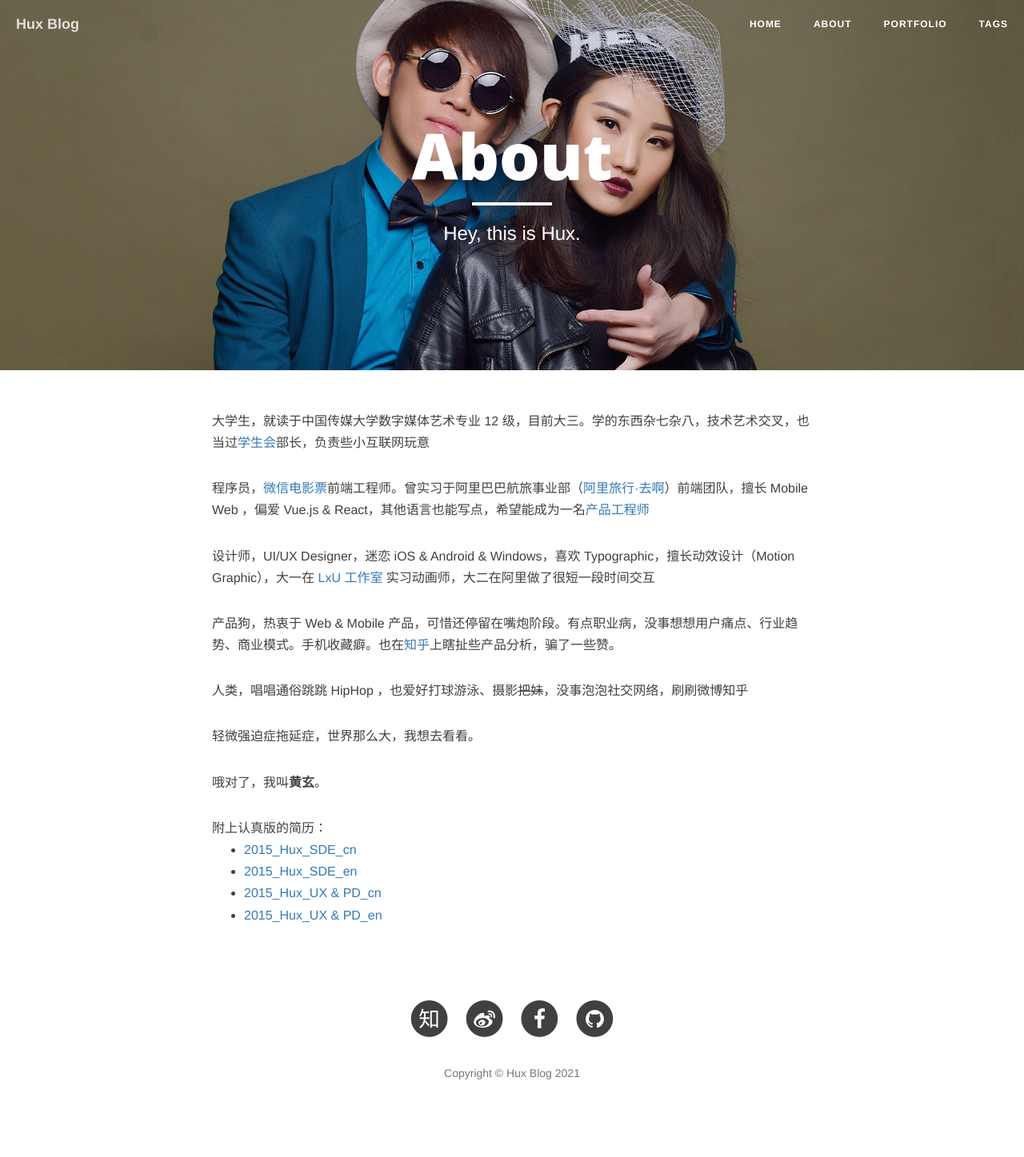
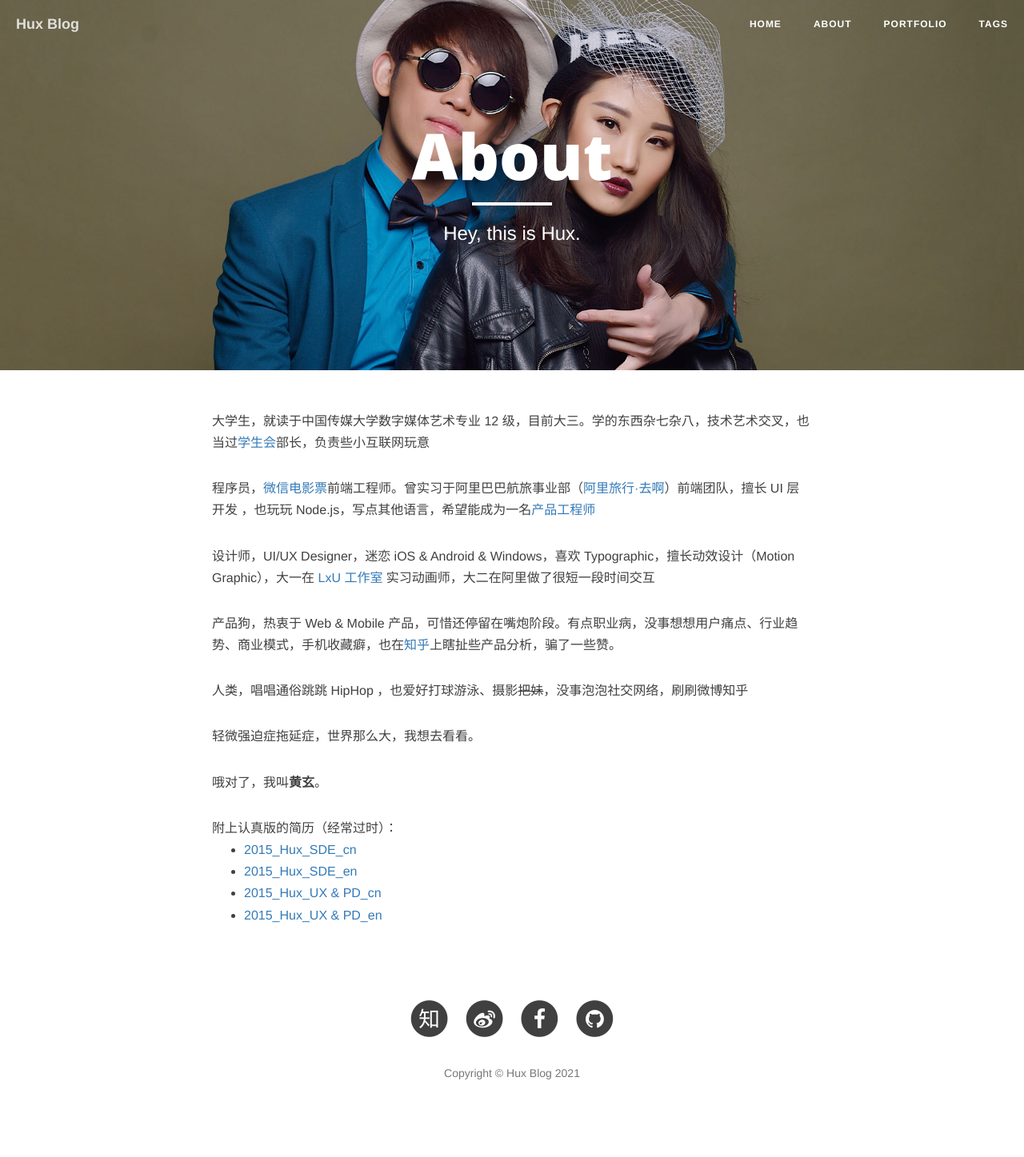
Before and after one commit to q97236143/Huxproh, a Jekyll site: the page built from about.html, in a window 1280 px wide. Shown: the whole page at 80% size. Built offline with Jekyll 4.4.1, drawn with Linux system fonts in a browser that asks for light colours; nearby versions of some CDN libraries; comment, search, counter and statistics services are not loaded.

Commit message:
update about-page

```diff
--- a/about.html
+++ b/about.html
@@ -7,12 +7,12 @@ header-img: "img/about-bg.jpg"
 
 <p>大学生，就读于中国传媒大学数字媒体艺术专业 12 级，目前大三。学的东西杂七杂八，技术艺术交叉，也当过<a href="http://www.cucxsh.cn/" target="_blank">学生会</a>部长，负责些小互联网玩意</p>
 
-<p>程序员，<a href="http://m.wepiao.com/index.html">微信电影票</a>前端工程师。曾实习于阿里巴巴航旅事业部（<a href="http://alitrip.com" target="_blank">阿里旅行·去啊</a>）前端团队，擅长 Mobile Web ，偏爱 Vue.js & React，其他语言也能写点，希望能成为一名<a href="http://www.zhihu.com/question/19589966/answer/12550259">产品工程师</a></p>
+<p>程序员，<a href="http://m.wepiao.com/index.html">微信电影票</a>前端工程师。曾实习于阿里巴巴航旅事业部（<a href="http://alitrip.com" target="_blank">阿里旅行·去啊</a>）前端团队，擅长 UI 层开发 ，也玩玩 Node.js，写点其他语言，希望能成为一名<a href="http://www.zhihu.com/question/19589966/answer/12550259">产品工程师</a></p>
 
 <p>设计师，UI/UX Designer，迷恋 iOS & Android & Windows，喜欢 Typographic，擅长动效设计（Motion Graphic），大一在
 <a href="http://weibo.com/lxustudio" target="_blank">LxU 工作室</a> 实习动画师，大二在阿里做了很短一段时间交互 </p>
 
-<p>产品狗，热衷于 Web & Mobile 产品，可惜还停留在嘴炮阶段。有点职业病，没事想想用户痛点、行业趋势、商业模式。手机收藏癖。也在<a href="http://www.zhihu.com/people/huxpro">知乎</a>上瞎扯些产品分析，骗了一些赞。</p>
+<p>产品狗，热衷于 Web & Mobile 产品，可惜还停留在嘴炮阶段。有点职业病，没事想想用户痛点、行业趋势、商业模式，手机收藏癖，也在<a href="http://www.zhihu.com/people/huxpro">知乎</a>上瞎扯些产品分析，骗了一些赞。</p>
 
 
 <p>人类，唱唱通俗跳跳 HipHop ，也爱好打球游泳、摄影<del>把妹</del>，没事泡泡社交网络，刷刷微博知乎</p>
@@ -22,7 +22,7 @@ header-img: "img/about-bg.jpg"
 <p>哦对了，我叫<b>黄玄</b>。</p>
 
 
-附上认真版的简历：
+附上认真版的简历（经常过时）：
 <ul class="active-list">
     <li><a href="{{site.baseUrl}}/attach/2015_Hux_SDE_cn.pdf"> 2015_Hux_SDE_cn </a></li>
     <li><a href="{{site.baseUrl}}/attach/2015_Hux_SDE_en.pdf"> 2015_Hux_SDE_en </a></li>
```
